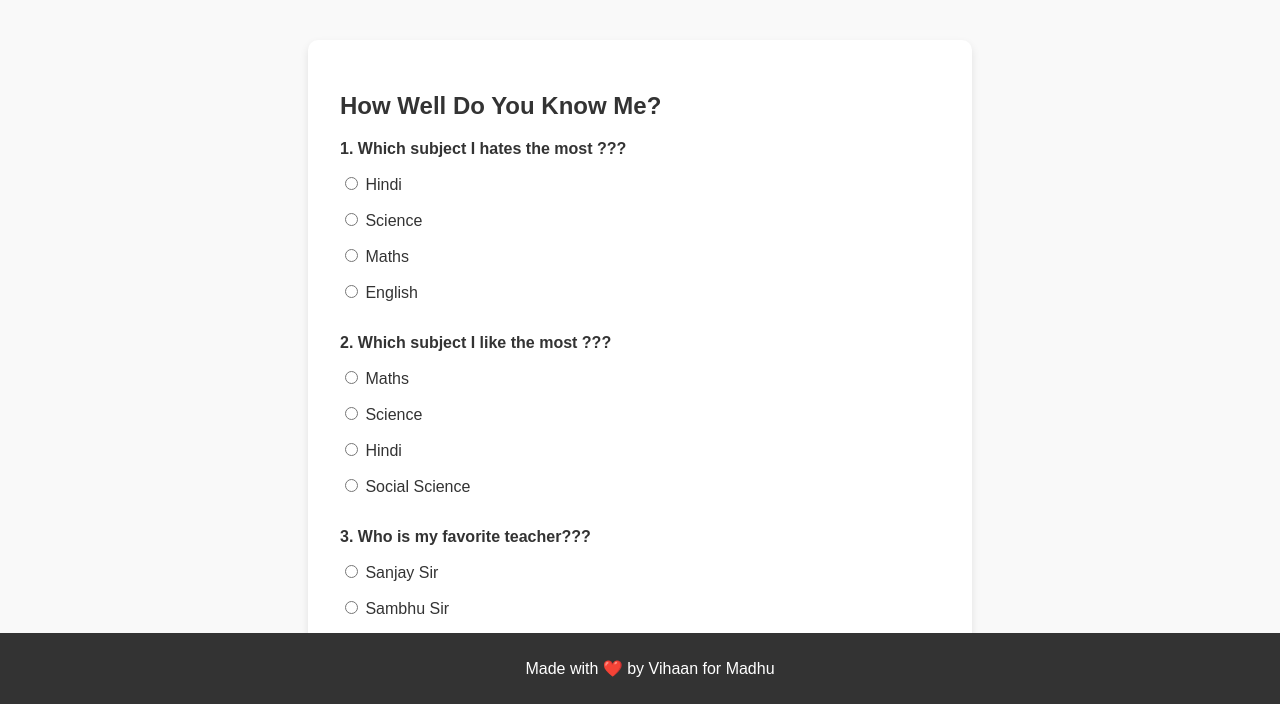
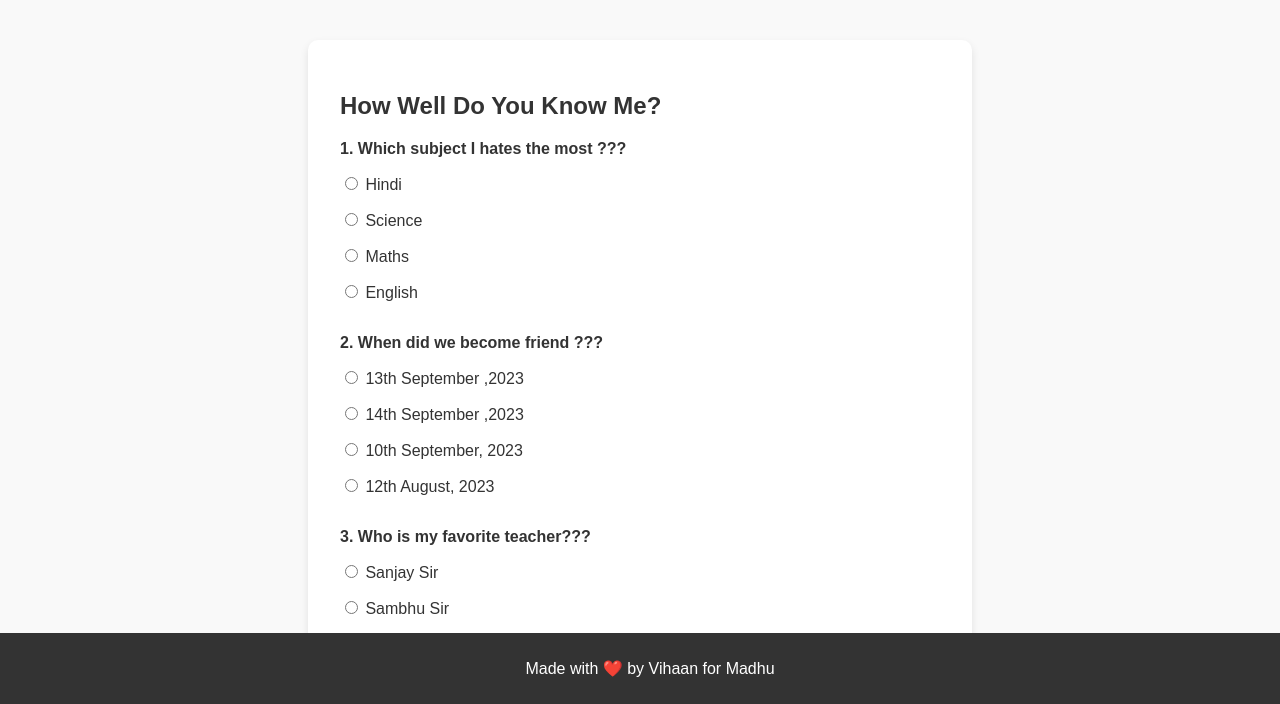
Before and after one commit to lokesh312kumar12/madhuBirthday, a plain HTML site: page quiz.html in a window 1280 px wide. Shown: the part 96-800 px from the top of the page. Drawn offline with Linux system fonts and the light colour scheme.

Commit message:
Add files via upload

```diff
--- a/quiz.html
+++ b/quiz.html
@@ -139,11 +139,11 @@
         </div>
 
         <div class="question">
-          <p>2. Which subject I like the most ???</p>
-          <label><input type="radio" name="q2" value="A"> Maths</label>
-          <label><input type="radio" name="q2" value="B"> Science</label>
-          <label><input type="radio" name="q2" value="C"> Hindi </label>
-          <label><input type="radio" name="q2" value="D"> Social Science</label>
+          <p>2. When did we become friend ???</p>
+          <label><input type="radio" name="q2" value="A"> 13th September ,2023</label>
+          <label><input type="radio" name="q2" value="B"> 14th September ,2023</label>
+          <label><input type="radio" name="q2" value="C"> 10th September, 2023 </label>
+          <label><input type="radio" name="q2" value="D"> 12th August, 2023</label>
         </div>
 
         <div class="question">
@@ -185,7 +185,7 @@
     function checkAnswers() {
       const answers = {
         q1: "A",
-        q2: "B",
+        q2: "Ds",
         q3: "D",
         q4: "D",
         q5: "A",
```
Also changed, not shown: index.html (+1 -2 lines).
